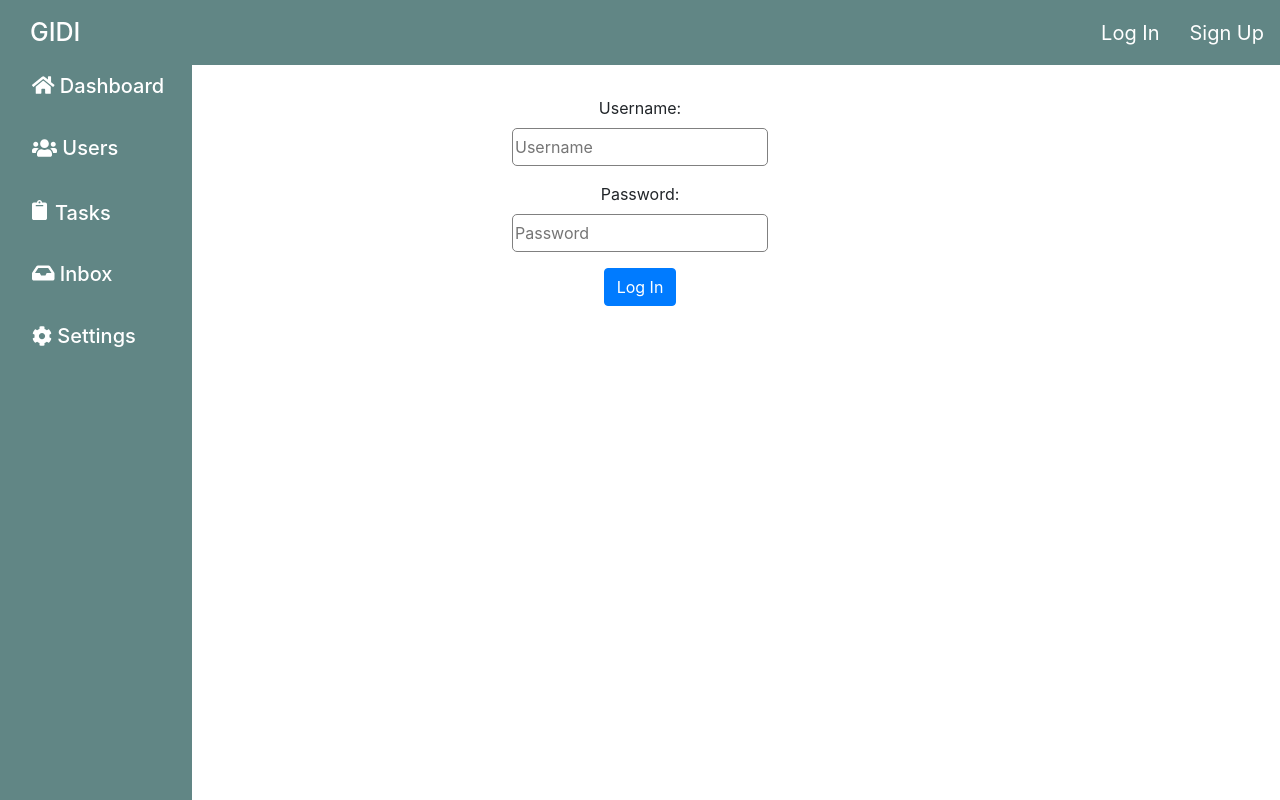
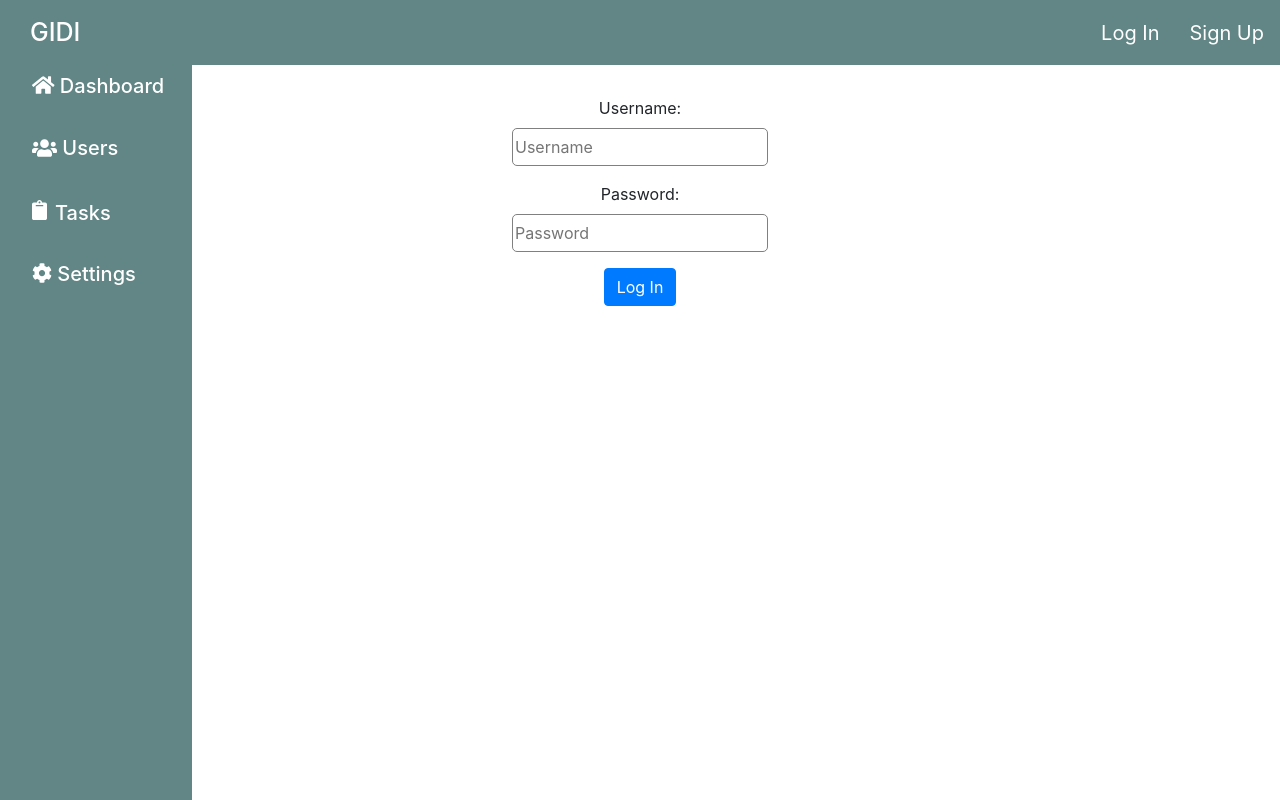
Before and after one commit to jonathanwong110/Git-It-And-Did-It, a React (Create React App) app in the folder git-it-and-did-it-client/: page / in a window 1280 px wide. Built offline with nearby package versions, Linux system fonts and the light colour scheme.

Commit message:
temporarily taking out inbox for now

```diff
--- a/git-it-and-did-it-client/src/components/navigation/SideBar/Menu/Menu.js
+++ b/git-it-and-did-it-client/src/components/navigation/SideBar/Menu/Menu.js
@@ -3,8 +3,8 @@ import MenuLink from './MenuLink'
 import styled from 'styled-components'
 import { Link } from 'react-router-dom';
 import { FontAwesomeIcon } from '@fortawesome/react-fontawesome'
-// import { faHome, faCog, faInbox, faUsers } from '@fortawesome/free-solid-svg-icons'
-import { faHome, faClipboard, faCog, faInbox, faUsers } from '@fortawesome/free-solid-svg-icons'
+// import { faHome, faClipboard, faCog, faInbox, faUsers } from '@fortawesome/free-solid-svg-icons'
+import { faHome, faClipboard, faCog, faUsers } from '@fortawesome/free-solid-svg-icons'
 import { Nav, Navbar, NavDropdown } from 'react-bootstrap'
 
 const Container = styled.div`
@@ -17,7 +17,7 @@ const Menu = () => {
   const homeIcon = <FontAwesomeIcon icon={faHome} />
   const boardIcon = <FontAwesomeIcon icon={faClipboard} />
   const usersIcon = <FontAwesomeIcon icon={faUsers} />
-  const mailIcon = <FontAwesomeIcon icon={faInbox} />
+  // const mailIcon = <FontAwesomeIcon icon={faInbox} />
   const settingsIcon = <FontAwesomeIcon icon={faCog} />
 
   return (
@@ -48,11 +48,11 @@ const Menu = () => {
           </Nav>
         </Navbar>
       </div>
-      <div className="sidebar-option">
+      {/* <div className="sidebar-option">
         <Link to="/inbox">
           <MenuLink title="Inbox" icon={mailIcon} />
         </Link>
-      </div>
+      </div> */}
       <div className="sidebar-option">
         <Link to="/settings">
           <MenuLink title="Settings" icon={settingsIcon} />
```
